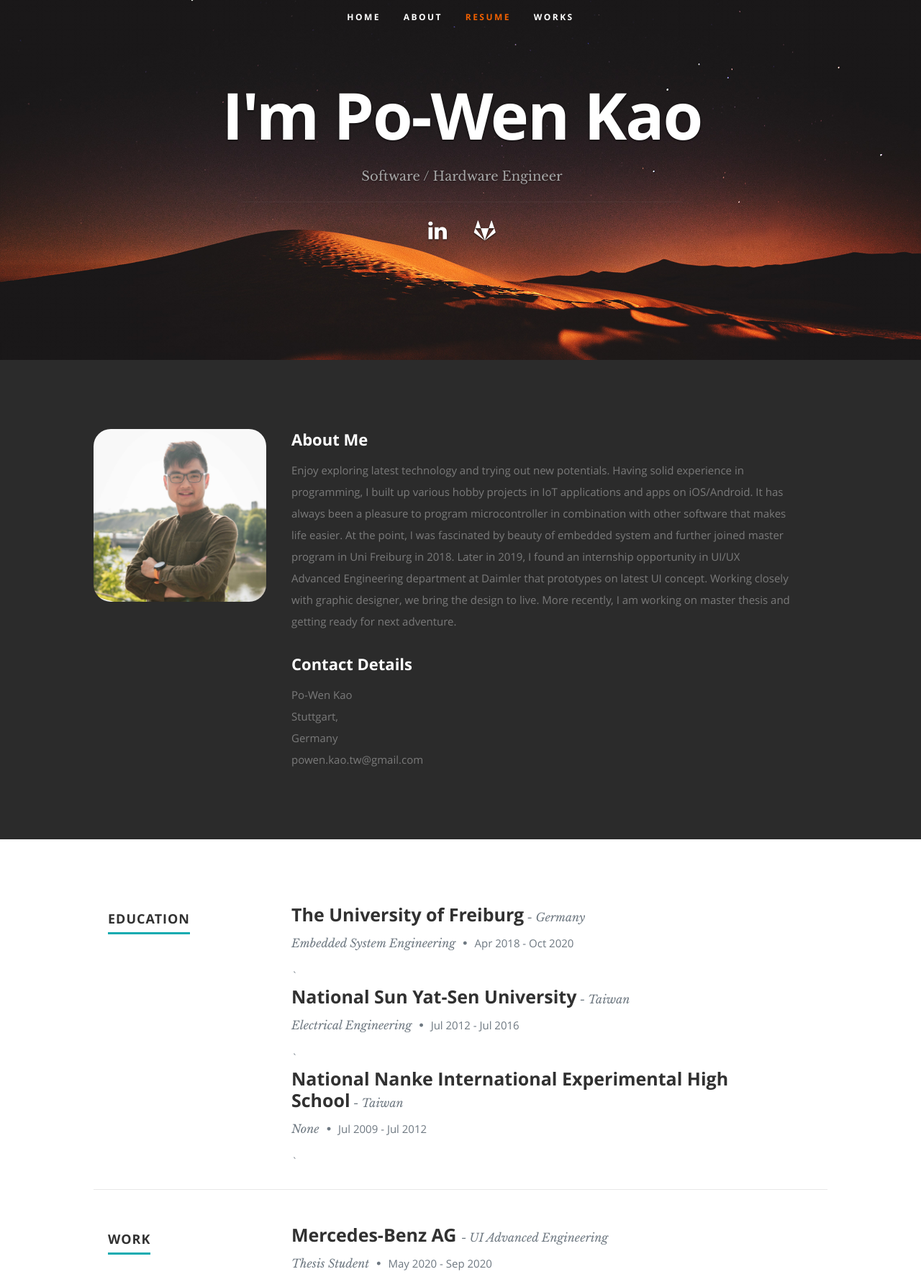
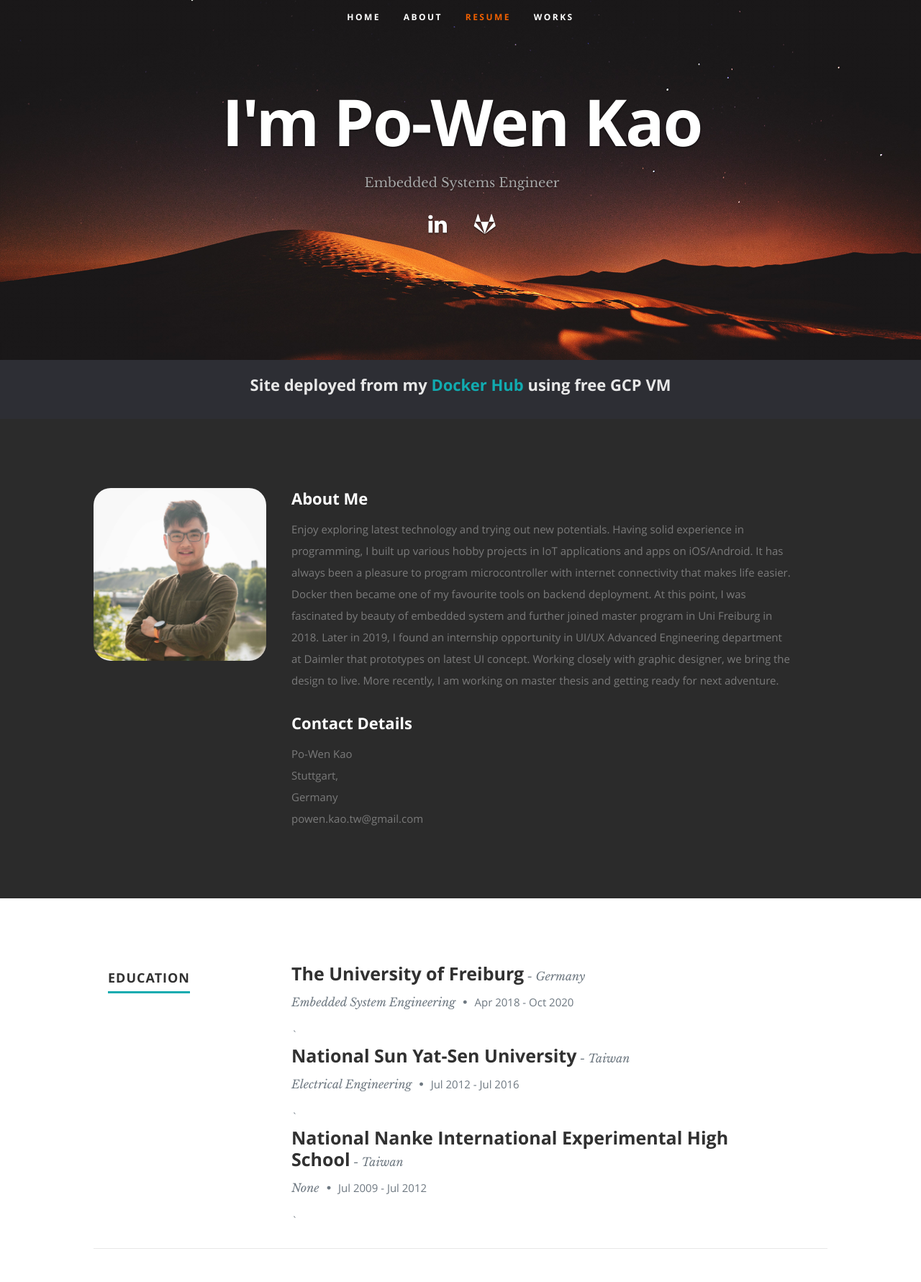
Before and after one commit to powen-kao/CV-Site, a Django app: page / in a window 1280 px wide. Shown: the top 1781 px of the page at 72% size. Run offline with Django 3.2, Linux system fonts and the light colour scheme; data comes from the database, SQL or seed files in the repository; some libraries are stand-ins or nearby versions.

Commit message:
update introduction text / keywords

```diff
--- a/cv/static/cv/css/layout.css
+++ b/cv/static/cv/css/layout.css
@@ -185,6 +185,16 @@ ul#nav li.current a { color: #F06000; }
 /* ------------------------------------------------------------------ */
 /* c. About Section
 /* ------------------------------------------------------------------ */
+
+#docker{
+   padding: 20px 0;
+   text-align: center;
+   vertical-align: center;
+   background-color: #2D2E34;
+}
+#docker h3{
+   color: #E8E8E8;
+}
 
 #about {
    background: #2B2B2B;
--- a/cv/templates/cv/index.html
+++ b/cv/templates/cv/index.html
@@ -18,7 +18,7 @@
    ================================================== -->
    <meta charset="utf-8">
 	<title>Po-Wen Kao - Embedded Engineer</title>
-	<meta name="description" content="Embedded Engineer, Embedded System, C++, C, Python, Java, Android, iOS, AR, Unity">
+	<meta name="description" content="Embedded Systems Engineer, Embedded System, C++, C, Python, Java, Android, iOS, AR, Unity">
 	<meta name="author" content="">
 
    <!-- Mobile Specific Metas
@@ -66,10 +66,8 @@
          <div class="banner-text">
             <h1 class="responsive-headline">I'm Po-Wen Kao</h1>
              <div class="row">
-                <h3> Software / Hardware Engineer</h3>
+                <h3> Embedded Systems Engineer </h3>
              </div>
-
-            <hr />
             <ul class="social">
                <li><a href="https://www.linkedin.com/in/powen-kao/" target="_blank"><i class="fa fa-linkedin"></i></a></li>
                <li><a href="https://gitlab.com/hp5588" target="_blank"><i class="fa fa-gitlab"></i></a></li>
@@ -79,6 +77,16 @@
 
    </header> <!-- Header End -->
 
+
+   <!-- Docker Section
+   ================================================== -->
+   <section id="docker">
+       <div class="row">
+           <div class="twelve columns">
+               <h3>Site deployed from my <a href="https://hub.docker.com/r/hp5588/cv-kao">Docker Hub</a> using free GCP VM</h3>
+           </div>
+       </div>
+   </section>
 
    <!-- About Section
    ================================================== -->
@@ -97,8 +105,8 @@
             <h2>About Me</h2>
 
             <p> Enjoy exploring latest technology and trying out new potentials. Having solid experience in programming, I built up various hobby projects in IoT applications and apps on iOS/Android.
-                It has always been a pleasure to program microcontroller in combination with other software that makes life easier.
-                At the point, I was fascinated by beauty of embedded system and further joined master program in Uni Freiburg in 2018.
+                It has always been a pleasure to program microcontroller with internet connectivity that makes life easier. Docker then became one of my favourite tools on backend deployment.
+                At this point, I was fascinated by beauty of embedded system and further joined master program in Uni Freiburg in 2018.
                 Later in 2019, I found an internship opportunity in UI/UX Advanced Engineering department at Daimler that prototypes on latest UI concept.
                 Working closely with graphic designer, we bring the design to live. More recently, I am working on master thesis and getting ready for next adventure.
             </p>
@@ -209,7 +217,7 @@
 
          <div class="nine columns main-col">
 
-            <p>Familiar with programming language from low-level C to object oriented language such as C++, Python and Java. Wide range of experience in different tools and frameworks.</p>
+            <p>Familiar with programming language from low-level C to object oriented language such as C++, Python and Java. Wide range of experience in various tools and frameworks.</p>
             {% regroup skill_list by get_category as category_list %}
             {% for category, skill_list in category_list %}
                 <h3><span> {{ category.name }}</span></h3>
```
